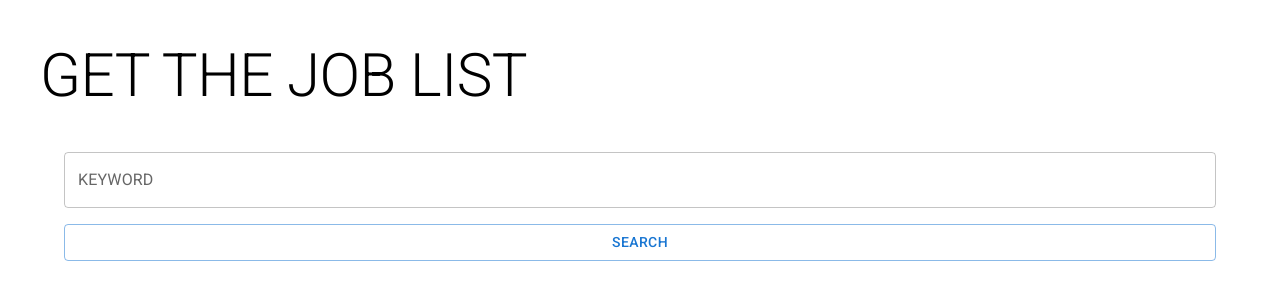
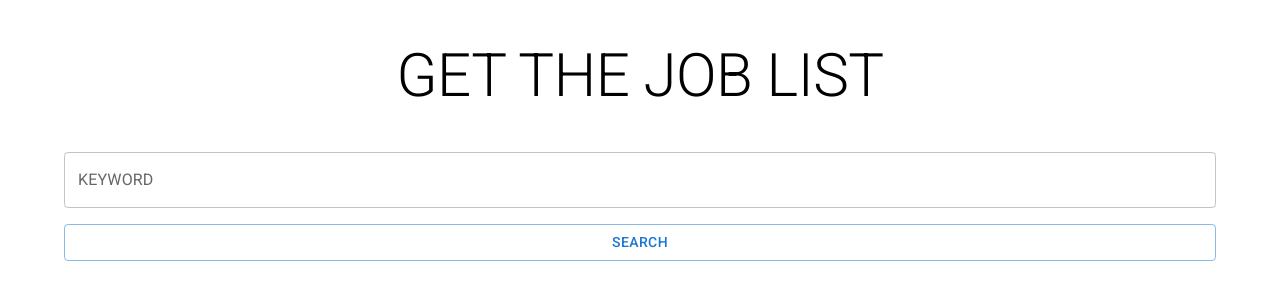
Before and after one commit to Ko-dany/python-web-scraper, a React (Create React App) app in the folder frontend/: page / in a window 1280 px wide. Shown: the top 300 px of the page. Built offline with nearby package versions, Linux system fonts and the light colour scheme; no server answers.

Commit message:
Center the title

```diff
--- a/frontend/src/components/Pages/Search/Search.tsx
+++ b/frontend/src/components/Pages/Search/Search.tsx
@@ -56,8 +56,10 @@ function Search() {
   return (
     <Box sx={{ m: 5 }}>
       <header>
-        <Typography variant="h4">{data}</Typography>
-        <Typography variant="h2">GET THE JOB LIST</Typography>
+        {/* <Typography variant="h4">{data}</Typography> */}
+        <Typography variant="h2" align="center">
+          GET THE JOB LIST
+        </Typography>
       </header>
       <main>
         <Box sx={{ m: 3 }}>
```
